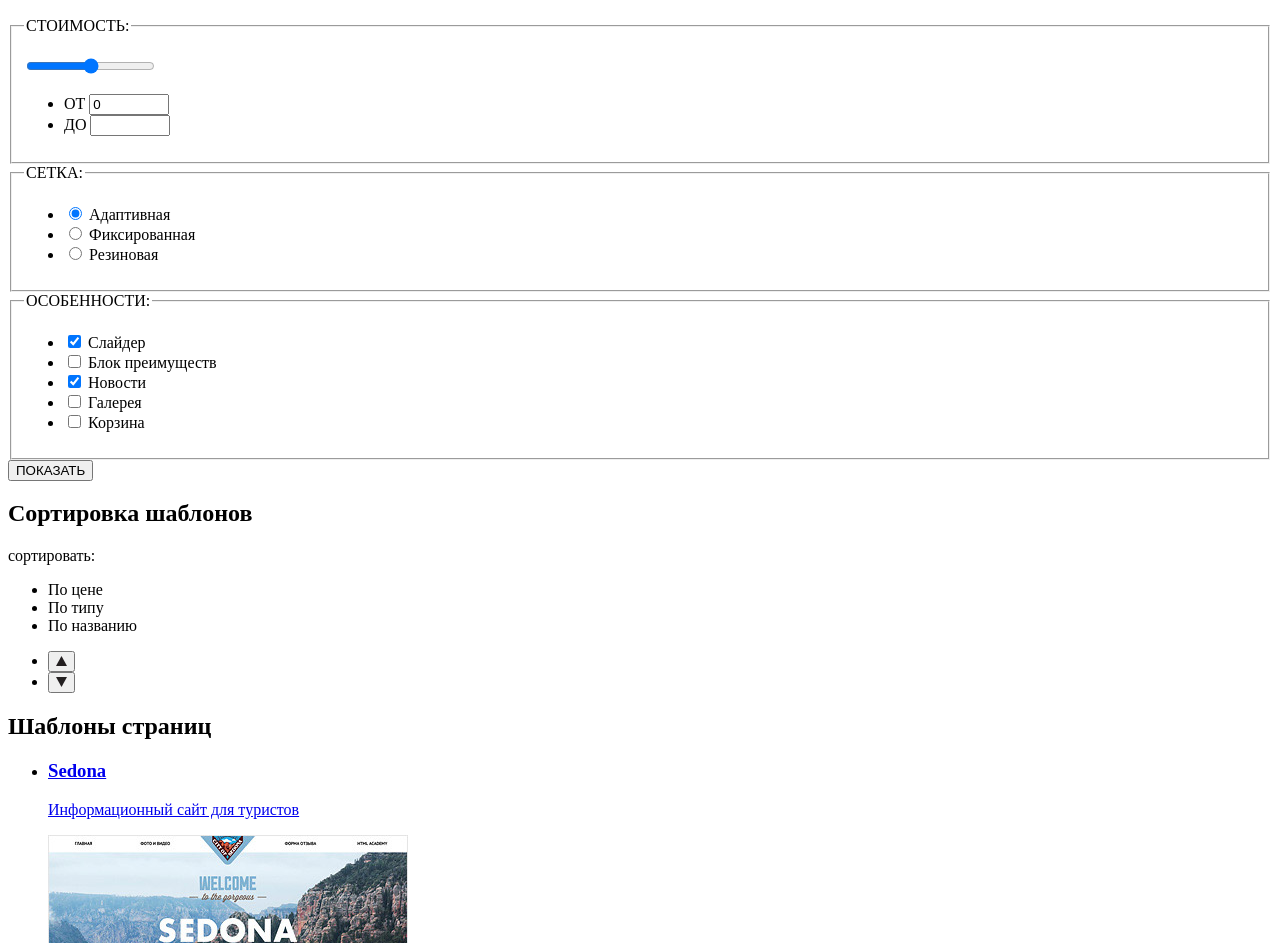
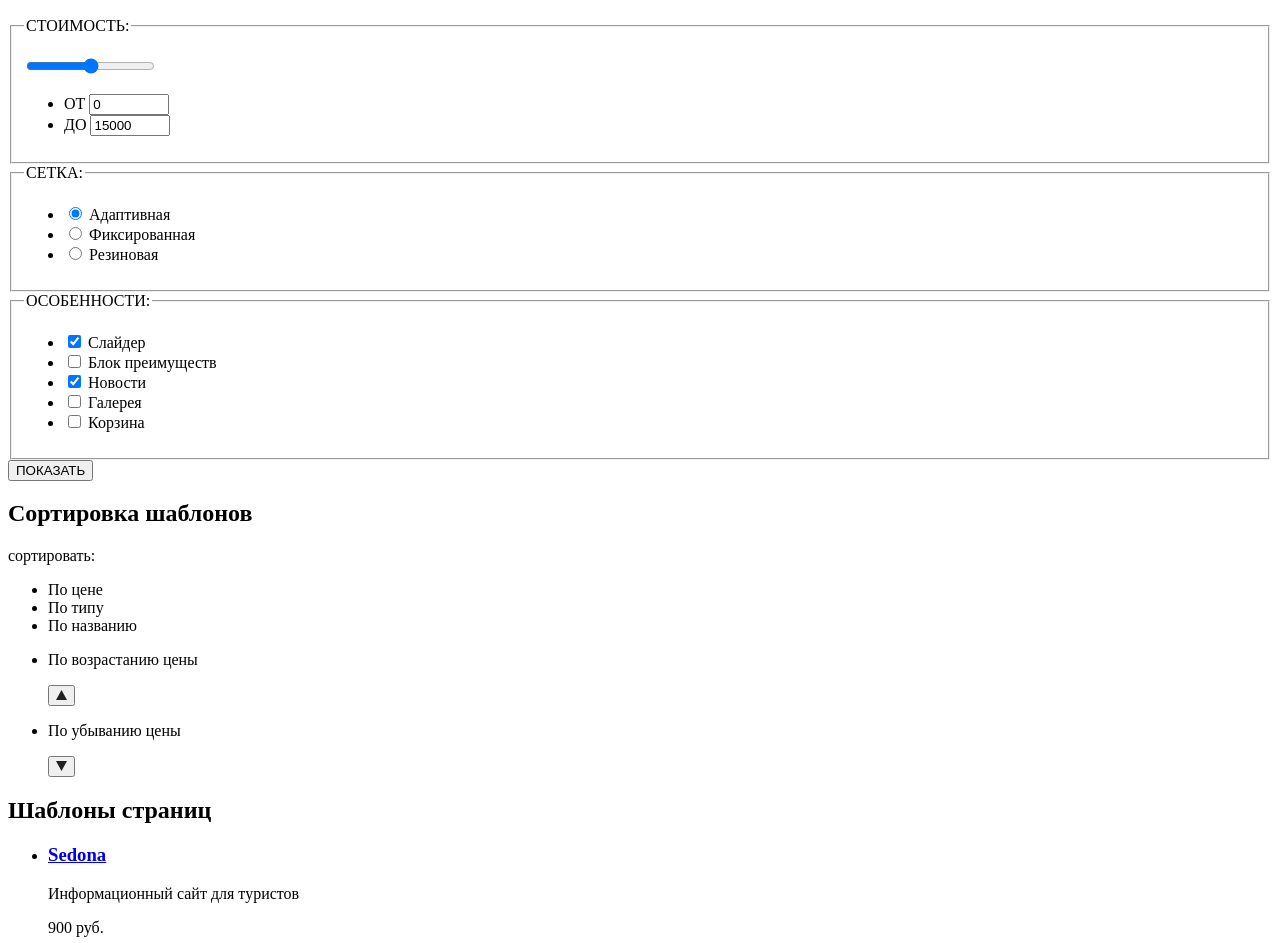
Before and after one commit to skasbzhezinski/192386-nerds, a plain HTML site: page catalog.html in a window 1280 px wide. Shown: the part 309-1252 px from the top of the page. Drawn offline with Linux system fonts and the light colour scheme.

Commit message:
Commit 9
Формы. Доступность
 ready for pullrequests

```diff
--- a/catalog.html
+++ b/catalog.html
@@ -5,8 +5,6 @@
     <title>HTML Academy: Нёрдс</title>
   </head>
   <body>
-
-     <link type="text/css" rel="stylesheet" href="../auxillary-style.css">
 
     <!-- <p>Репозиторий создан для обучения на интенсивном онлайн‑курсе «<a href="https://htmlacademy.ru/intensive/htmlcss">Профессиональный HTML и CSS, уровень 1</a>».</p> -->
 
@@ -34,7 +32,7 @@
               <!-- Форма. Фильтр шаблонов -->
               <form class="templates-filter" action="https://echo.htmlacademy.ru" name="templates-filter" method="post">
                 <fieldset>
-                    <!--Временная заготовка. Здесь будет JavaScript-->
+                    <!--Временная заготовка. Здесь будет JavaScript (?) -->
                     <legend>СТОИМОСТЬ:</legend>
                     <p class="range">
                         <input type="range" name="price-range" min="0" max="15000" step="500">
@@ -46,7 +44,7 @@
                         </li>
                         <li>
                             <label for="price-to">ДО</label>
-                            <input type="number" name="price-from" id="price-to" min="500" max="15000" step="500" value="15 000">
+                            <input type="number" name="price-from" id="price-to" min="500" max="15000" step="500" value="15000">
                         </li>
                     </ul>
                 </fieldset>
@@ -107,9 +105,11 @@
 
               <ul class="sorting-list-appearing">
                   <li class="arrow sorting-item-active">
+                      <p class="visually-hidden">По возрастанию цены</p>
                       <button type="button"><img src="img/icon-up-dir.svg" alt="icon-up" width="11" height="10"></button>
                   </li>
                   <li class="arrow">
+                      <p class="visually-hidden">По убыванию цены</p>
                       <button type="button"><img src="img/icon-down-dir.svg" alt="icon-down" width="11" height="10"></button>
                   </li>
               </ul>
@@ -121,61 +121,62 @@
                   <li class="template-item">
                       <a href="catalog-item.html">
                               <h3>Sedona</h3>
+                      </a>
                       <p class="template-description">Информационный сайт  для туристов</p>
+                      <span class="price">900 руб.</span>
                       <p class="template-image">
                       <img src="img/img-sedona.jpg" alt="Sedona" width="360" height="576">
                       </p>
-                      </a>
                   </li>
                   <li class="template-item">
                       <a href="catalog-item.html">
                               <h3>Pink App</h3>
+                      </a>
                       <p class="template-description">Продуктовый лендинг приложения для iOS и Android</p>
                       <span class="price">900 руб.</span>
                       <p class="template-image">
                       <img src="img/img-pink.jpg" alt="Pink App" width="360" height="576">
                       </p>
-                      </a>
                   </li>
                   <li class="template-item">
                       <a href="catalog-item.html">
                               <h3>Barbershop</h3>
+                      </a>
                       <p class="template-description">Сайт салона красоты. Для мужчин, да.</p>
                       <span class="price">900 руб.</span>
                       <p class="template-image">
                       <img src="img/img-barbershop.jpg" alt="Barbershop" width="360" height="576">
                       </p>
-                      </a>
                   </li>
                   <li class="template-item">
                       <a href="catalog-item.html">
                               <h3>Mishka</h3>
+                      </a>
                       <p class="template-description">Интернет-магазин  вязаных игрушек</p>
                       <span class="price">900 руб.</span>
                       <p class="template-image">
                       <img src="img/img-mishka.jpg" alt="Mishka" width="360" height="576">
                       </p>
-                      </a>
                   </li>
                   <li class="template-item">
                       <a href="catalog-item.html">
                               <h3>A Plus</h3>
+                      </a>
                       <p class="template-description">Лендинг курсов повышения квалификации</p>
                       <span class="price">900 руб.</span>
                       <p class="template-image">
                       <img src="img/img-aplus.jpg" alt="A Plus" width="360" height="576">
                       </p>
-                      </a>
                   </li>
                   <li class="template-item">
                       <a href="catalog-item.html">
                           <h3>Кваст</h3>
+                      </a>
                       <p class="template-description">Промо-сайт производителя крафтового кваса</p>
                       <span class="price">900 руб.</span>
                       <p class="template-image">
                       <img src="img/img-kvast.jpg" alt="Кваст" width="360" height="576">
                       </p>
-                      </a>
                   </li>
               </ul>
               <ul class="pagination-list">
```
Lines whose indentation alone changed are shown as unchanged.
